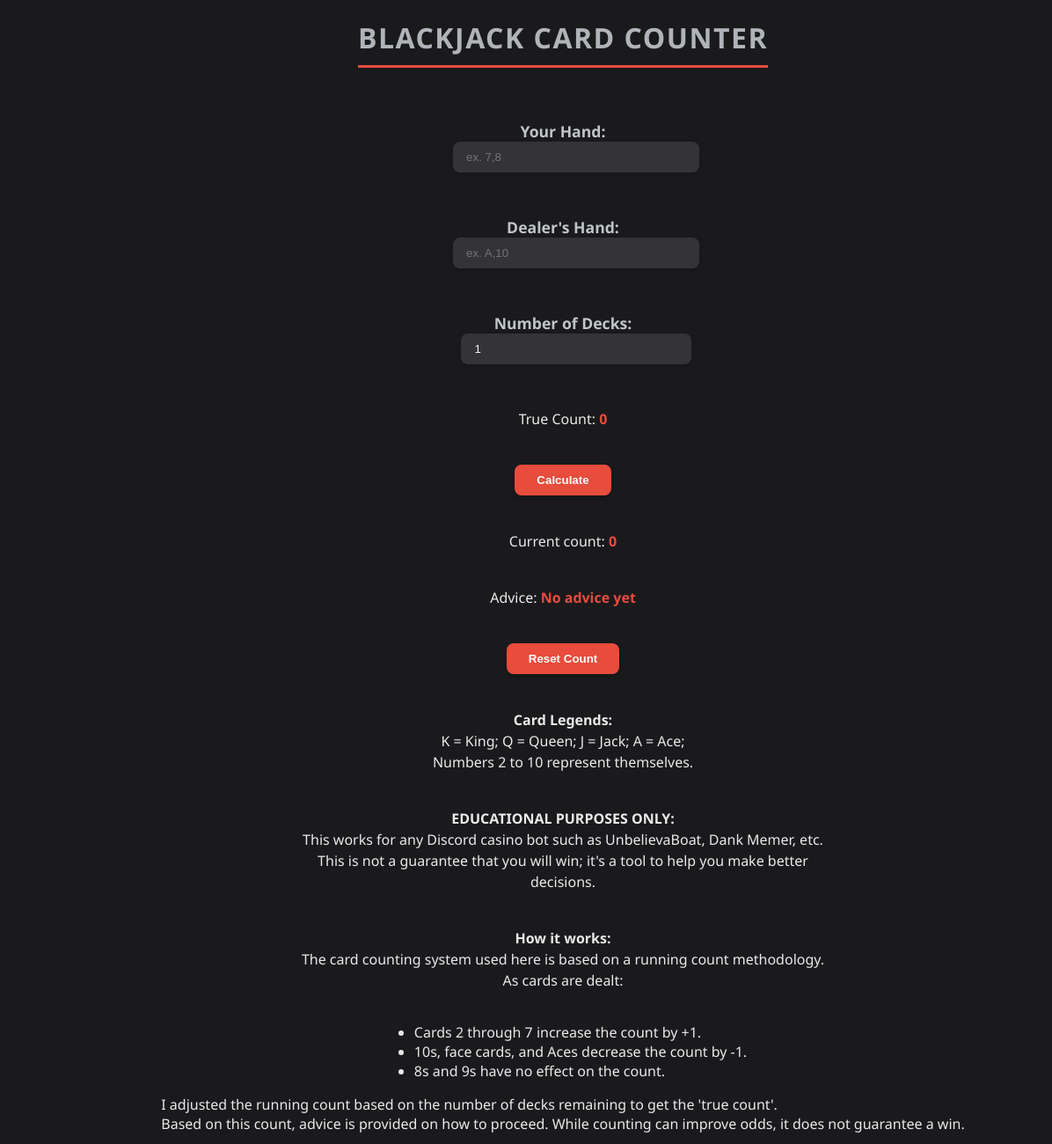
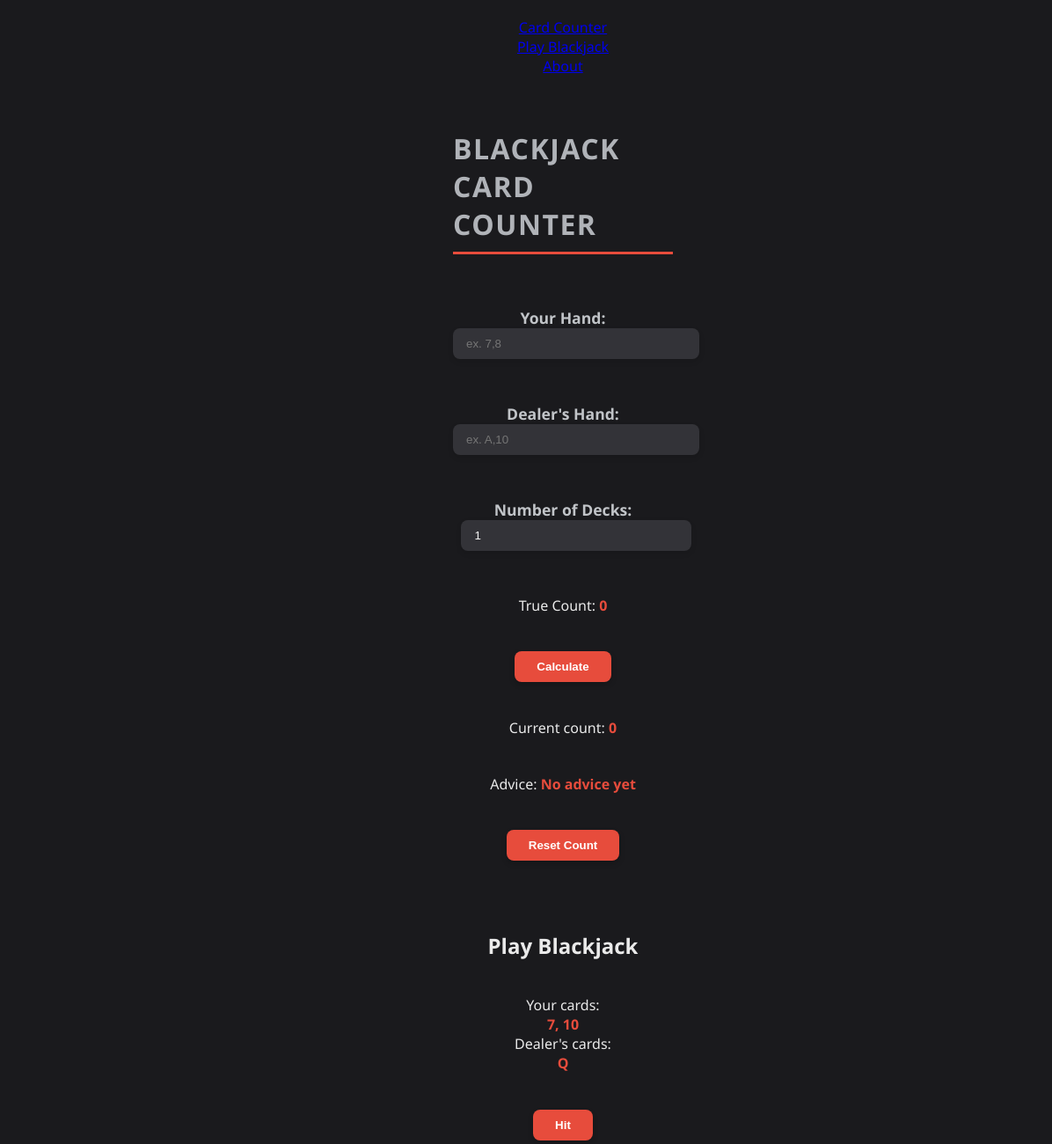
Before and after one commit to applexdlol/card-counter, a plain HTML site: page index.html in a window 1280 px wide. Shown: the part 40-1340 px from the top of the page at 88% size, 0-1196 px from the left. Drawn offline with Linux system fonts and the light colour scheme.

Commit message:
Update index.html

```diff
--- a/index.html
+++ b/index.html
@@ -5,8 +5,7 @@
     <meta charset="UTF-8">
     <meta name="viewport" content="width=device-width, initial-scale=1.0">
     <title>Counting Cards?</title>
-    <link rel="stylesheet" href="style.css"/>
-</head>
+    <link rel="stylesheet" href="style.css" />
     <style>
         #github-link {
             position: absolute;
@@ -20,8 +19,16 @@
         }
 
     </style>
+</head>
 
 <body>
+
+    <div id="navbar">
+        <a href="#card-counter" onclick="switchSection('home')">Card Counter</a>
+        <a href="#play-bj" onclick="switchSection('play')">Play Blackjack</a>
+        <a href="#about" onclick="switchSection('about')">About</a>
+    </div>
+
     <a href="https://github.com/applexdlol" target="_blank" id="github-link" aria-label="View source on GitHub">
         <svg width="80" height="80" viewBox="0 0 250 250" aria-hidden="true">
             <path d="M0,0 L115,115 L130,115 L142,142 L250,250 L250,0 Z"></path>
@@ -29,7 +36,9 @@
             <path d="M115.0,115.0 C114.9,115.1 118.7,116.5 119.8,115.4 L133.7,101.6 C136.9,99.2 139.9,98.4 142.2,98.6 C133.8,88.0 127.5,74.4 143.8,58.0 C148.5,53.4 154.0,51.2 159.7,51.0 C160.3,49.4 163.2,43.6 171.4,40.1 C171.4,40.1 176.1,42.5 178.8,56.2 C183.1,58.6 187.2,61.8 190.9,65.4 C194.5,69.0 197.7,73.2 200.1,77.6 C213.8,80.2 216.3,84.9 216.3,84.9 C212.7,93.1 206.9,96.0 205.4,96.6 C205.1,102.4 203.0,107.8 198.3,112.5 C181.9,128.9 168.3,122.5 157.7,114.1 C157.9,116.9 156.7,120.9 152.7,124.9 L141.0,136.5 C139.8,137.7 141.6,141.9 141.8,141.8 Z" fill="currentColor" class="octo-body"></path>
         </svg>
     </a>
-    <h1>blackjack Card Counter</h1>
+
+    <div id="home" class="content-section active">
+        <h1>Blackjack Card Counter</h1>
 
         <div>
             <label>Your Hand: <input id="playerHand" placeholder="ex. 7,8" /></label>
@@ -46,6 +55,23 @@
         <p>Current count: <span id="count">0</span></p>
         <p>Advice: <span id="advice">No advice yet</span></p>
         <button onclick="resetCount()">Reset Count</button>
+    </div>
+
+    <div id="play" class="content-section">
+        <h2>Play Blackjack</h2>
+        <div id="blackjack-table">
+            Your cards: <span id="player-card-output"></span>
+            Dealer's cards: <span id="dealer-card-output"></span><br>
+            <button onclick="hit()">Hit</button>
+            <button onclick="stand()">Stand</button>
+            <button onclick="doubleDown()">Double Down</button>
+            <button onclick="restartGame()">Restart</button>
+            <div id="game-result"></div>
+        </div>
+    </div>
+
+    <div id="about" class="content-section">
+        <h2>About Card Counting</h2>
         <p>
             <strong>Card Legends:</strong><br>
             K = King; Q = Queen; J = Jack; A = Ace; <br>
@@ -65,11 +91,44 @@
             <li>10s, face cards, and Aces decrease the count by -1.</li>
             <li>8s and 9s have no effect on the count.</li>
         </ul>
-        I adjusted the running count based on the number of decks remaining to get the 'true count'.<br>
+        We adjust the running count based on the number of decks remaining to get the 'true count'.<br>
         Based on this count, advice is provided on how to proceed. While counting can improve odds, it does not guarantee a win.<br>
         </p>
+    </div>
+
+    <script>
+        function switchSection(sectionId) {
+            const sections = document.querySelectorAll('.content-section');
+            sections.forEach(section => {
+                section.classList.remove('active');
+            });
+            document.getElementById(sectionId).classList.add('active');
+        }
+    </script>
 
     <script src="app.js"></script>
+    <script src="bj.js"></script>
+    <script>
+        window.addEventListener("scroll", function() {
+            const navbar = document.getElementById('navbar');
+
+            if (window.pageYOffset > 100) {
+                navbar.classList.add('hidden');
+            } else {
+                navbar.classList.remove('hidden');
+            }
+        });
+
+
+        function switchSection(sectionId) {
+            const sections = document.querySelectorAll('.content-section');
+            sections.forEach(section => {
+                section.classList.remove('active');
+            });
+            document.getElementById(sectionId).classList.add('active');
+        }
+
+    </script>
 </body>
 
 </html>
```
Lines whose indentation alone changed are shown as unchanged.
